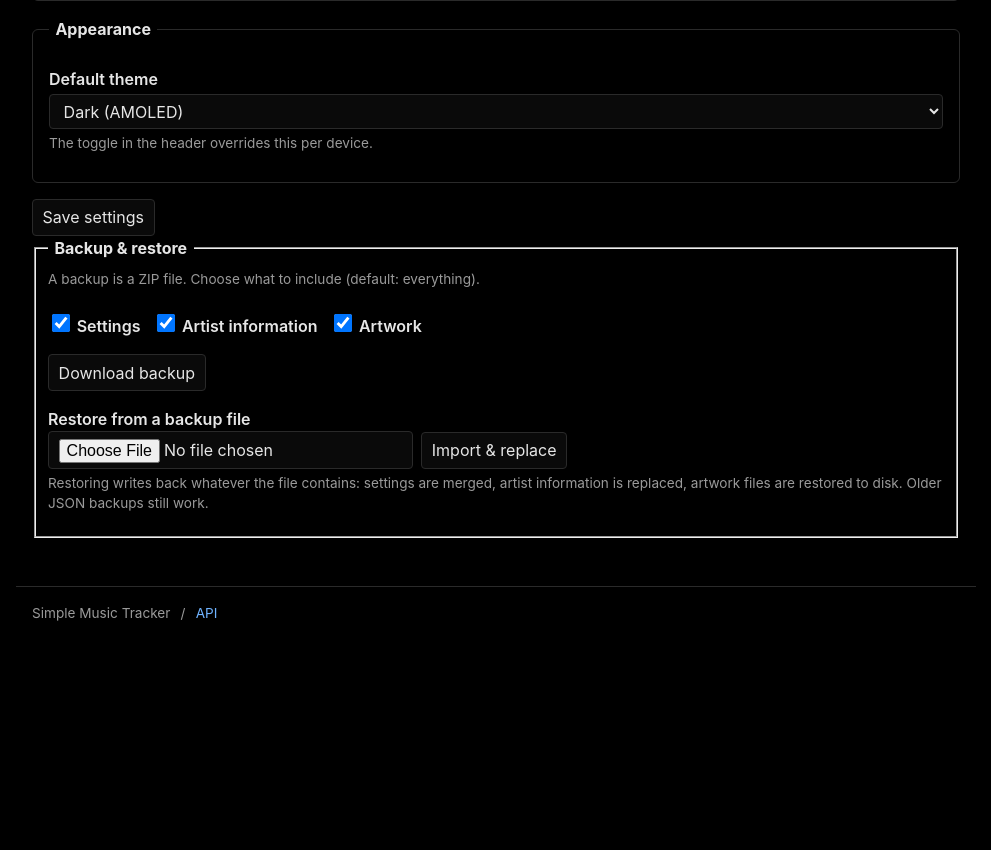
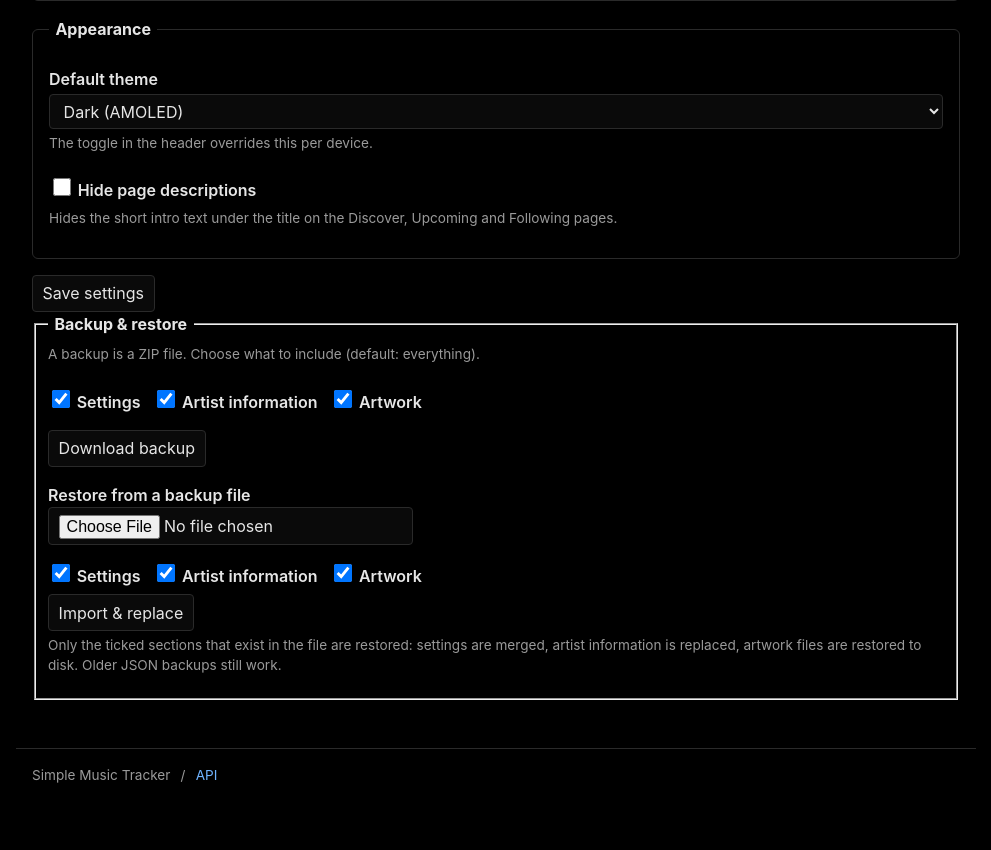
Before and after one commit to jasii/Simple-Music-Tracker, a Flask app: page /settings in a window 1280 px wide. Shown: the part 2852-3702 px from the top of the page, without its empty margins (144-1135 px from the left). Before the commit the page ends 3473 px from the top, so only its background shows below. Run offline with Flask 3, Linux system fonts and the light colour scheme; data comes from the database, SQL or seed files in the repository.

Commit message:
added more settings, added icons for agenda calendar buttons, increased artwork size

```diff
--- a/app/db.py
+++ b/app/db.py
@@ -118,6 +118,7 @@ DEFAULT_SETTINGS = {
     "nav_order": "artists,following,upcoming,discover,ignored,settings",
     "nav_hidden": "",                       # comma separated list of hidden nav pages
     "prefer_album_artist": "true",          # use the album-artist tag before the track artist
+    "hide_page_descriptions": "false",      # hide the muted intro text on list pages
 }
 
 # Release types that may be monitored. Order is the display order.
--- a/app/main.py
+++ b/app/main.py
@@ -278,11 +278,23 @@ def api_album():
     title = (request.args.get("title") or "").strip()
     if not artist or not title:
         return jsonify({"error": "artist and title are required"}), 400
-    data = album_detail.get_album_detail(
+    data = dict(album_detail.get_album_detail(
         artist, title,
         mbid=(request.args.get("mbid") or "").strip() or None,
         force=request.args.get("refresh") == "1",
-    )
+    ))
+    # Live (uncached) library status for this artist, so the page can show a
+    # follow toggle and link the name to the artist page when it's tracked.
+    conn = db.get_connection()
+    try:
+        row = conn.execute(
+            "SELECT id, subscription FROM artists WHERE sort_name = ?",
+            (artist.lower(),),
+        ).fetchone()
+    finally:
+        conn.close()
+    data["artist_id"] = row["id"] if row else None
+    data["following"] = bool(row and row["subscription"] in ("subscribed", "notify"))
     return jsonify(data)
 
 
@@ -298,6 +310,7 @@ def _base_context(active=""):
     return {
         "active": active,
         "default_theme": db.get_setting("default_theme") or "dark",
+        "hide_page_descriptions": (db.get_setting("hide_page_descriptions") or "false") == "true",
     }
 
 
@@ -1215,7 +1228,8 @@ def api_settings():
             value = ",".join(normalize_nav_order(value))
         elif key == "nav_hidden":
             value = ",".join([k.strip() for k in str(value).split(",") if k.strip() in PAGE_DEFS])
-        elif key in ("prefer_album_artist", "discover_lastfm_enabled", "discover_metacritic_enabled"):
+        elif key in ("prefer_album_artist", "discover_lastfm_enabled",
+                     "discover_metacritic_enabled", "hide_page_descriptions"):
             value = "true" if str(value).lower() in ("true", "1", "on", "yes") else "false"
         elif key == "discover_refresh_hours":
             try:
@@ -1302,32 +1316,37 @@ def api_backup():
 def api_import():
     """Restore from a backup. Accepts the new ZIP format or a legacy JSON file.
 
-    Whatever sections are present in the archive are restored (settings upserted,
-    artist information replaced, artwork files written to disk).
+    Only the sections present in the file AND requested are restored (settings
+    upserted, artist information replaced, artwork files written to disk).
+    ``sections`` (form field or query, comma list) filters what's applied;
+    omit it to restore every section the file contains.
     """
+    requested = (request.values.get("sections") or "").strip()
+    allowed = {s for s in requested.split(",") if s in BACKUP_SECTIONS} if requested else None
+
+    def want(section):
+        return allowed is None or section in allowed
+
     f = request.files.get("file")
-    if f is None:
+    raw = f.read() if f is not None else None
+    if raw is None:
         payload = request.get_json(silent=True)
         if payload is None:
             return jsonify({"error": "no backup file provided"}), 400
-        try:
-            return jsonify({"imported": db.import_data(payload)})
-        except ValueError as exc:
-            return jsonify({"error": str(exc)}), 400
+        raw = json.dumps(payload).encode("utf-8")
 
-    raw = f.read()
+    result = {}
     if zipfile.is_zipfile(io.BytesIO(raw)):
-        result = {}
         try:
             with zipfile.ZipFile(io.BytesIO(raw)) as z:
                 names = set(z.namelist())
-                if "settings.json" in names:
+                if want("settings") and "settings.json" in names:
                     result["settings"] = db.import_settings(json.loads(z.read("settings.json")))
-                if "artists.json" in names:
+                if want("artists") and "artists.json" in names:
                     info = json.loads(z.read("artists.json"))
                     result.update(db.import_artists(info.get("artists"), info.get("releases")))
                 art_names = [n for n in names if n.startswith("artwork/") and not n.endswith("/")]
-                if art_names:
+                if want("artwork") and art_names:
                     art = artwork.art_dir()
                     for n in art_names:
                         base = os.path.basename(n)  # sha1 name; strips any path
@@ -1339,12 +1358,18 @@ def api_import():
             return jsonify({"error": f"import failed: {exc}"}), 400
         return jsonify({"imported": result})
 
-    # Legacy plain-JSON backup.
+    # Legacy plain-JSON backup (settings + artist info only; no artwork).
     try:
         payload = json.loads(raw)
-        return jsonify({"imported": db.import_data(payload)})
     except ValueError:
         return jsonify({"error": "could not parse the uploaded file"}), 400
+    if not isinstance(payload, dict) or "artists" not in payload or "settings" not in payload:
+        return jsonify({"error": "not a valid backup file"}), 400
+    if want("settings"):
+        result["settings"] = db.import_settings(payload.get("settings") or {})
+    if want("artists"):
+        result.update(db.import_artists(payload.get("artists") or [], payload.get("releases") or []))
+    return jsonify({"imported": result})
 
 
 @app.route("/api/health")
--- a/app/static/settings.js
+++ b/app/static/settings.js
@@ -88,6 +88,7 @@
     if (!('discography_autohide' in data)) data.discography_autohide = '';
     // A lone unchecked checkbox is absent from FormData; send false explicitly.
     if (!('prefer_album_artist' in data)) data.prefer_album_artist = 'false';
+    if (!('hide_page_descriptions' in data)) data.hide_page_descriptions = 'false';
     if (!('discover_lastfm_enabled' in data)) data.discover_lastfm_enabled = 'false';
     if (!('discover_metacritic_enabled' in data)) data.discover_metacritic_enabled = 'false';
     return data;
@@ -155,9 +156,13 @@
       const file = importFile.files && importFile.files[0];
       if (!file) { importResult.textContent = 'Choose a backup file first.'; return; }
       if (!window.confirm('Importing replaces ALL current settings and data with this backup. Continue?')) return;
+      const sections = Array.from(document.querySelectorAll('.import-section:checked'))
+        .map(function (cb) { return cb.value; });
+      if (!sections.length) { importResult.textContent = 'Pick at least one section.'; return; }
       importResult.textContent = 'Importing...';
       const fd = new FormData();
       fd.append('file', file);
+      fd.append('sections', sections.join(','));
       fetch('/api/import', { method: 'POST', body: fd })
         .then(function (res) { return res.json(); })
         .then(function (r) {
--- a/app/static/style.css
+++ b/app/static/style.css
@@ -194,17 +194,17 @@ input[type="checkbox"], input[type="radio"] { width: 1.1rem; height: 1.1rem; }
   align-items: center;
 }
 .release img {
-  width: 120px; height: 120px;
+  width: 150px; height: 150px;
   object-fit: cover; border-radius: 4px;
   background: var(--row-hover);
 }
 .release-art {
-  width: 120px; height: 120px; flex: none;
+  width: 150px; height: 150px; flex: none;
   border-radius: 4px;
-  background: var(--row-hover) url("vinyl.svg") no-repeat center / 70px 70px;
+  background: var(--row-hover) url("vinyl.svg") no-repeat center / 88px 88px;
 }
 .release-art img { width: 100%; height: 100%; display: block; }
-.album-art { width: 140px; height: 140px; border-radius: 6px; background-size: 80px 80px; }
+.album-art { width: 175px; height: 175px; border-radius: 6px; background-size: 100px 100px; }
 .release .grow { flex: 1; min-width: 0; }
 .release .title { font-weight: 600; }
 .release .when { color: var(--muted); font-size: 0.9rem; }
@@ -257,6 +257,8 @@ input[type="checkbox"], input[type="radio"] { width: 1.1rem; height: 1.1rem; }
 /* Tabs */
 .tabs { display: flex; flex-wrap: wrap; gap: 0.4rem; margin: 0.8rem 0; }
 .tabs button.on { border-color: var(--fg); }
+/* Icon-only view buttons; pointer-events:none keeps clicks on the button. */
+.tabs button .btn-icon { width: 1.05em; height: 1.05em; display: block; pointer-events: none; }
 
 /* Agenda (week by week) */
 .agenda-week { margin-bottom: 1.4rem; }
@@ -316,8 +318,12 @@ input[type="checkbox"], input[type="radio"] { width: 1.1rem; height: 1.1rem; }
 }
 
 /* Discover */
-.discover-controls { display: flex; flex-wrap: wrap; align-items: center; gap: 0.6rem 1rem; margin: 0.6rem 0; }
-.source-filters { display: flex; flex-wrap: wrap; gap: 0.5rem; flex: 1; }
+/* Title on the left, page controls pushed to the right, on one line. */
+.page-head { display: flex; align-items: center; justify-content: space-between; gap: 0.6rem 1rem; flex-wrap: wrap; }
+.page-head h1 { margin: 0; }
+.page-head .tabs { margin: 0; }
+.discover-controls { display: flex; flex-wrap: wrap; align-items: center; gap: 0.6rem 1rem; margin: 0; }
+.source-filters { display: flex; flex-wrap: wrap; gap: 0.5rem; }
 .source-chip { display: inline-flex; align-items: center; gap: 0.3rem; border: 1px solid var(--line); border-radius: 999px; padding: 0.1rem 0.6rem; }
 .source-chip.disabled { color: var(--muted); }
 .source-chip label { display: inline-flex; align-items: center; gap: 0.3rem; cursor: pointer; }
--- a/app/templates/following.html
+++ b/app/templates/following.html
@@ -3,7 +3,7 @@
 
 {% block content %}
 <h1>Following</h1>
-<p class="muted">Artists you follow. "Notify" artists also trigger your webhook on a new release.</p>
+{% if not hide_page_descriptions %}<p class="muted">Artists you follow. "Notify" artists also trigger your webhook on a new release.</p>{% endif %}
 
 <div id="following-list" class="card-list">
   <p class="muted">Loading...</p>
--- a/app/templates/settings.html
+++ b/app/templates/settings.html
@@ -180,6 +180,12 @@
       <option value="light" {{ 'selected' if settings.default_theme == 'light' }}>Light</option>
     </select>
     <p class="hint">The toggle in the header overrides this per device.</p>
+
+    <div class="monitor-types">
+      <label><input type="checkbox" name="hide_page_descriptions" value="true"
+        {{ 'checked' if settings.hide_page_descriptions == 'true' }}> Hide page descriptions</label>
+    </div>
+    <p class="hint">Hides the short intro text under the title on the Discover, Upcoming and Following pages.</p>
   </fieldset>
 
   <div class="form-actions">
@@ -199,12 +205,17 @@
   <p><button type="button" id="btn-backup">Download backup</button></p>
 
   <label for="import-file">Restore from a backup file</label>
+  <input type="file" id="import-file" accept=".zip,application/zip,application/json,.json">
+  <div class="monitor-types">
+    <label><input type="checkbox" class="import-section" value="settings" checked> Settings</label>
+    <label><input type="checkbox" class="import-section" value="artists" checked> Artist information</label>
+    <label><input type="checkbox" class="import-section" value="artwork" checked> Artwork</label>
+  </div>
   <div class="tool-row">
-    <input type="file" id="import-file" accept=".zip,application/zip,application/json,.json">
     <button type="button" id="btn-import">Import &amp; replace</button>
     <span id="import-result" class="muted"></span>
   </div>
-  <p class="hint">Restoring writes back whatever the file contains: settings are merged,
+  <p class="hint">Only the ticked sections that exist in the file are restored: settings are merged,
     artist information is replaced, artwork files are restored to disk. Older JSON backups still work.</p>
 </fieldset>
 {% endblock %}
```
Also changed, not shown: app/static/album.js (+32 -2 lines), app/static/discover.js (+15 -2 lines), app/templates/_view_toggle.html (added, +10 -0 lines), app/templates/discover.html (+7 -9 lines), app/templates/upcoming.html (+4 -6 lines).
